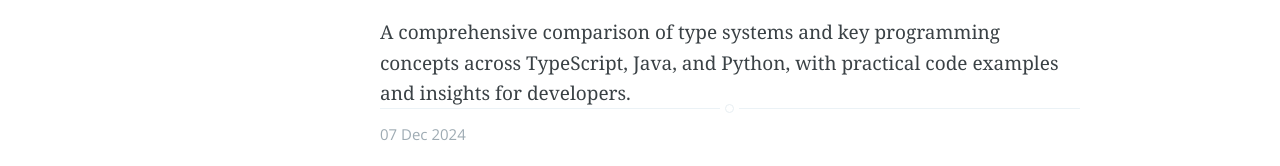
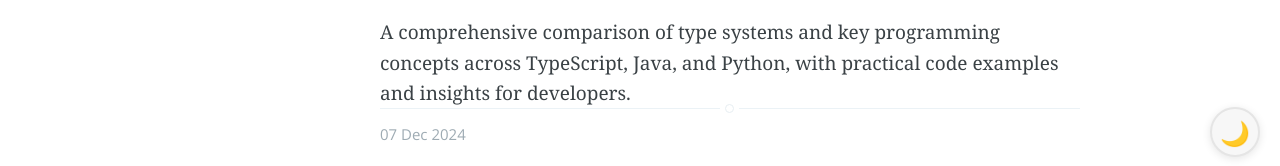
Before and after one commit to mjmendo/mjmendo.github.io, a Jekyll site: the page built from index.html, in a window 1280 px wide and 900 px high, scrolled down 570 px. Shown: the part 723-889 px from the top of the window. Built offline with Jekyll 4.4.1, drawn with Linux system fonts in a browser that asks for light colours; Markdown is read by kramdown in place of the engine named in the settings; the list of posts is cut into pages by our own code.

Commit message:
Add dark mode support
- Create comprehensive dark mode CSS with color variables
- Add floating toggle button with sun/moon icons
- Implement localStorage persistence for user preference
- Smooth transitions between light and dark themes
- Button positioned bottom-right with hover effects

```diff
--- a/_layouts/default.html
+++ b/_layouts/default.html
@@ -19,9 +19,17 @@
     <link rel="stylesheet" type="text/css" href="/assets/css/custom.css">
     <!-- Customisation  -->
     <link rel="stylesheet" type="text/css" href="/assets/css/main.css" />
+    <!-- Dark mode styles -->
+    <link rel="stylesheet" type="text/css" href="/assets/css/dark-mode.css" />
 
 </head>
 <body class="home-template">
+
+    <!-- Dark mode toggle button -->
+    <button class="dark-mode-toggle" id="darkModeToggle" aria-label="Toggle dark mode">
+        <span class="icon sun-icon">☀️</span>
+        <span class="icon moon-icon">🌙</span>
+    </button>
 
     {{ content }}
 
--- /dev/null
+++ b/assets/css/dark-mode.css
@@ -0,0 +1,182 @@
+/* Dark Mode Styles */
+
+:root {
+    --bg-color: #ffffff;
+    --text-color: #3a4145;
+    --link-color: #57a3e8;
+    --header-bg: rgba(0, 0, 0, 0.2);
+    --sidebar-bg: #f7f7f7;
+    --sidebar-border: #e5e5e5;
+    --post-bg: #ffffff;
+    --code-bg: #f5f5f5;
+    --code-border: #e5e5e5;
+    --border-color: #e5e5e5;
+    --tag-hover-bg: #e5e5e5;
+    --shadow-color: rgba(0, 0, 0, 0.1);
+}
+
+body.dark-mode {
+    --bg-color: #1a1a1a;
+    --text-color: #e4e4e4;
+    --link-color: #6eb4ff;
+    --header-bg: rgba(0, 0, 0, 0.5);
+    --sidebar-bg: #252525;
+    --sidebar-border: #3a3a3a;
+    --post-bg: #222222;
+    --code-bg: #2d2d2d;
+    --code-border: #3a3a3a;
+    --border-color: #3a3a3a;
+    --tag-hover-bg: #3a3a3a;
+    --shadow-color: rgba(0, 0, 0, 0.3);
+}
+
+/* Apply dark mode colors */
+body.dark-mode {
+    background-color: var(--bg-color);
+    color: var(--text-color);
+}
+
+body.dark-mode .content-wrapper {
+    background-color: var(--bg-color);
+}
+
+body.dark-mode .sidebar {
+    background-color: var(--sidebar-bg);
+    border-right: 1px solid var(--sidebar-border);
+}
+
+body.dark-mode .tags-list {
+    color: var(--text-color);
+}
+
+body.dark-mode .tag-item {
+    color: var(--text-color);
+    border: 1px solid var(--border-color);
+}
+
+body.dark-mode .tag-item:hover,
+body.dark-mode .tag-item.active {
+    background-color: var(--tag-hover-bg);
+}
+
+body.dark-mode .post {
+    background-color: var(--post-bg);
+    border-bottom: 1px solid var(--border-color);
+}
+
+body.dark-mode .post-title a {
+    color: var(--text-color);
+}
+
+body.dark-mode .post-meta {
+    color: #999;
+}
+
+body.dark-mode a {
+    color: var(--link-color);
+}
+
+body.dark-mode pre,
+body.dark-mode code {
+    background-color: var(--code-bg);
+    border: 1px solid var(--code-border);
+}
+
+body.dark-mode .site-footer {
+    background-color: var(--sidebar-bg);
+    color: var(--text-color);
+    border-top: 1px solid var(--border-color);
+}
+
+body.dark-mode .archive ul li {
+    border-bottom: 1px solid var(--border-color);
+}
+
+body.dark-mode .post-content {
+    color: var(--text-color);
+}
+
+body.dark-mode .post-header {
+    border-bottom: 1px solid var(--border-color);
+}
+
+body.dark-mode blockquote {
+    border-left: 4px solid var(--border-color);
+    color: #999;
+}
+
+body.dark-mode hr {
+    border-color: var(--border-color);
+}
+
+body.dark-mode table {
+    border: 1px solid var(--border-color);
+}
+
+body.dark-mode table th,
+body.dark-mode table td {
+    border: 1px solid var(--border-color);
+}
+
+/* Dark mode toggle button */
+.dark-mode-toggle {
+    position: fixed;
+    bottom: 20px;
+    right: 20px;
+    width: 50px;
+    height: 50px;
+    border-radius: 50%;
+    background-color: var(--sidebar-bg);
+    border: 2px solid var(--border-color);
+    cursor: pointer;
+    display: flex;
+    align-items: center;
+    justify-content: center;
+    font-size: 24px;
+    transition: all 0.3s ease;
+    z-index: 1000;
+    box-shadow: 0 2px 8px var(--shadow-color);
+}
+
+.dark-mode-toggle:hover {
+    transform: scale(1.1);
+    box-shadow: 0 4px 12px var(--shadow-color);
+}
+
+.dark-mode-toggle:active {
+    transform: scale(0.95);
+}
+
+/* Icons for toggle button */
+.dark-mode-toggle .icon {
+    transition: opacity 0.3s ease;
+}
+
+.dark-mode-toggle .sun-icon {
+    opacity: 0;
+    position: absolute;
+}
+
+.dark-mode-toggle .moon-icon {
+    opacity: 1;
+}
+
+body.dark-mode .dark-mode-toggle .sun-icon {
+    opacity: 1;
+}
+
+body.dark-mode .dark-mode-toggle .moon-icon {
+    opacity: 0;
+}
+
+/* Smooth transition for dark mode */
+body,
+.content-wrapper,
+.sidebar,
+.post,
+.tag-item,
+.site-footer,
+a,
+.dark-mode-toggle {
+    transition: background-color 0.3s ease, color 0.3s ease, border-color 0.3s ease;
+}
```
Also changed, not shown: other parts of _layouts/default.html (+27 -0 lines).
